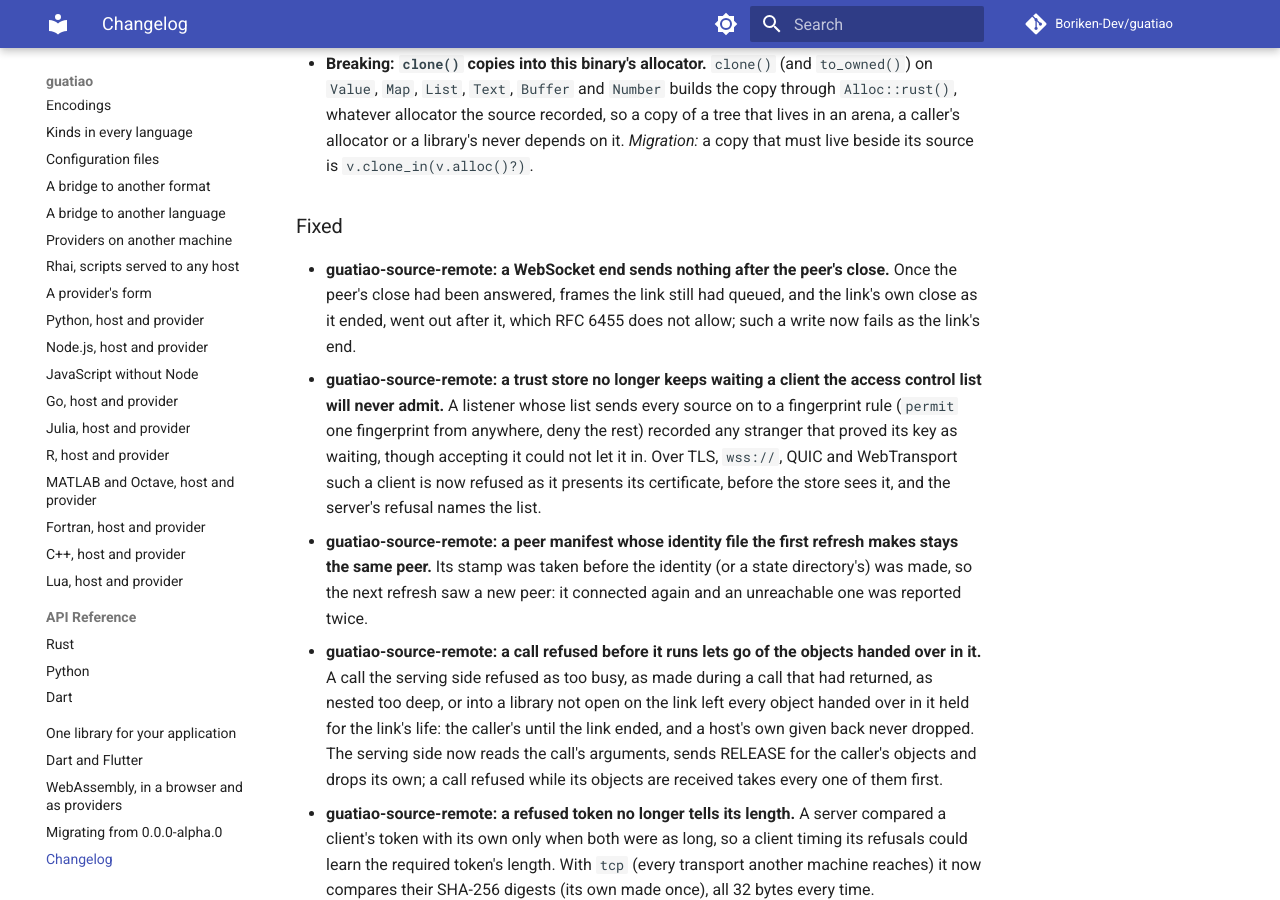
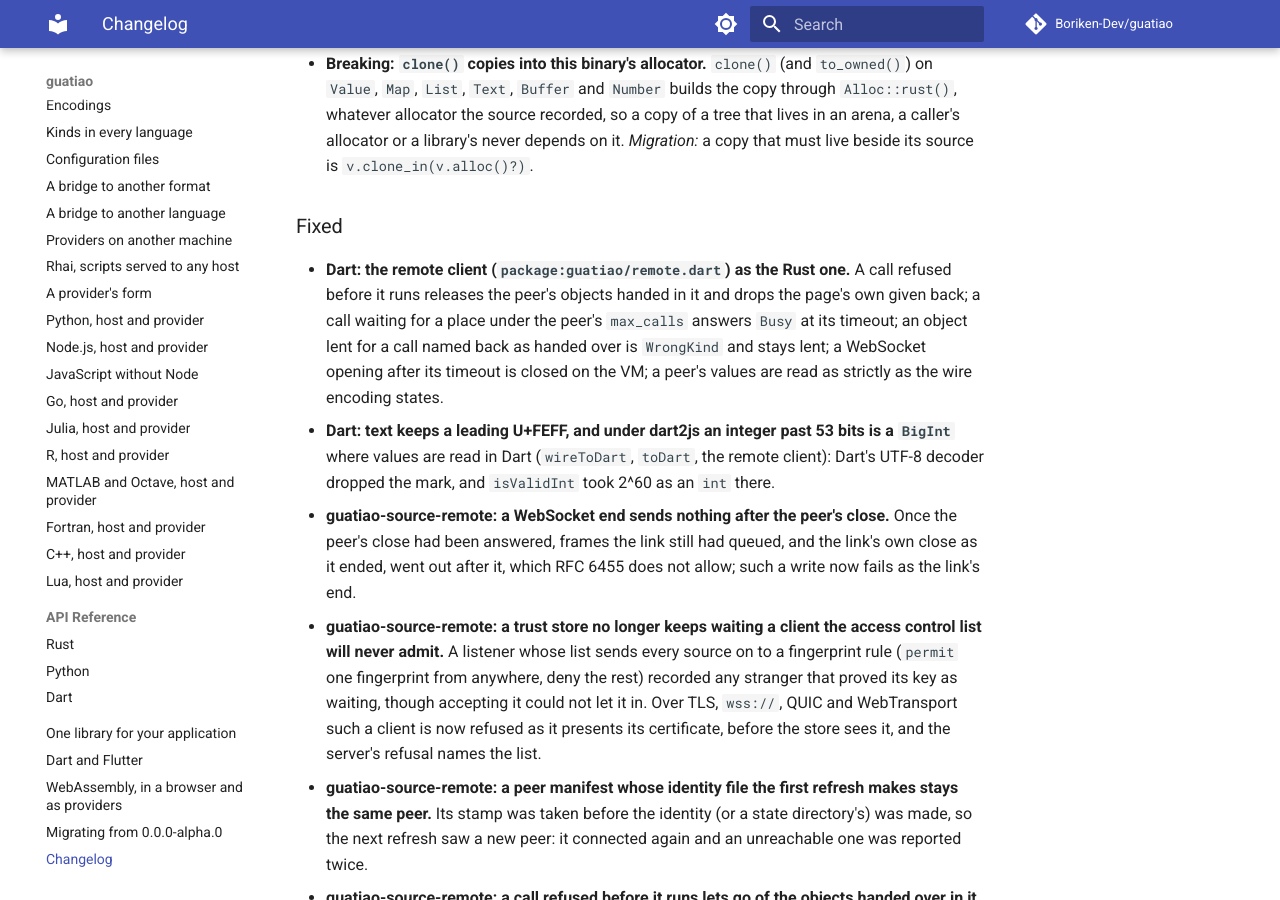
Before and after one commit to Boriken-Dev/guatiao, an MkDocs documentation site: the page built from docs/changelog.md, in a window 1280 px wide and 900 px high, scrolled down 31882 px. Built offline with MkDocs 1.6.1 and Material for MkDocs 9.7.7, drawn with Linux system fonts in a browser that asks for light colours; comment, search, counter and statistics services are not loaded.

Commit message:
docs: the Dart remote client's refusals, waits and strict reading

```diff
--- a/CHANGELOG.md
+++ b/CHANGELOG.md
@@ -1549,6 +1549,17 @@ write now.
 
 ### Fixed
 
+- **Dart: the remote client (`package:guatiao/remote.dart`) as the Rust
+  one.** A call refused before it runs releases the peer's objects handed
+  in it and drops the page's own given back; a call waiting for a place
+  under the peer's `max_calls` answers `Busy` at its timeout; an object
+  lent for a call named back as handed over is `WrongKind` and stays
+  lent; a WebSocket opening after its timeout is closed on the VM; a
+  peer's values are read as strictly as the wire encoding states.
+- **Dart: text keeps a leading U+FEFF, and under dart2js an integer past
+  53 bits is a `BigInt`** where values are read in Dart (`wireToDart`,
+  `toDart`, the remote client): Dart's UTF-8 decoder dropped the mark,
+  and `isValidInt` took 2^60 as an `int` there.
 - **guatiao-source-remote: a WebSocket end sends nothing after the peer's
   close.** Once the peer's close had been answered, frames the link still
   had queued, and the link's own close as it ended, went out after it,
--- a/bindings/dart/guatiao/CHANGELOG.md
+++ b/bindings/dart/guatiao/CHANGELOG.md
@@ -129,6 +129,30 @@ and this project adheres to [Semantic Versioning](https://semver.org/).
 
 ### Fixed
 
+- **The remote client lets go of what a refused call handed over.** A
+  call the page refused before running it (made during a call that had
+  returned, past its `maxCalls`, on a slot its `Served` does not fill)
+  kept the peer's objects handed in it, and this side's own given back,
+  until the link ended; a call refused while its objects were received
+  kept the later ones. Each is now released or dropped.
+- **A remote call waiting for a place answers `Busy` at its timeout.**
+  Past the peer's `max_calls` a call waited for a place with no bound;
+  the call's timeout now bounds that wait and the answer together.
+- **An object lent for a remote call cannot come back handed over.** A
+  peer naming it as handed over, in a call or an answer, got it; that is
+  now `WrongKind`, and the object stays lent.
+- **A WebSocket that opens after its timeout is closed** on the Dart VM,
+  where it was left open.
+- **The remote client reads a peer's values strictly.** It took a length
+  not in its shortest form, a number outside the JSON number grammar, a
+  bool byte other than 0 or 1 and a repeated key; each is now a
+  malformed frame naming the byte.
+- **Text keeps a leading U+FEFF** where `wireToDart` and the remote client
+  read it: Dart's UTF-8 decoder dropped it.
+- **Under dart2js an integer past 53 bits is a `BigInt`** where numbers
+  are read from text (`toDart`, `wireToDart`, the remote client's
+  values); 2^60 and other integers a double holds exactly came back as
+  `int`.
 - **A tree a kind's slot answers outlives its library**, whatever
   allocator the slot built it in: one that ignored the carrier built it in
   its own, freed after the unload through code that was gone. It is moved
```
Also changed, not shown: bindings/dart/guatiao/AGENTS.md (+14 -6 lines).
